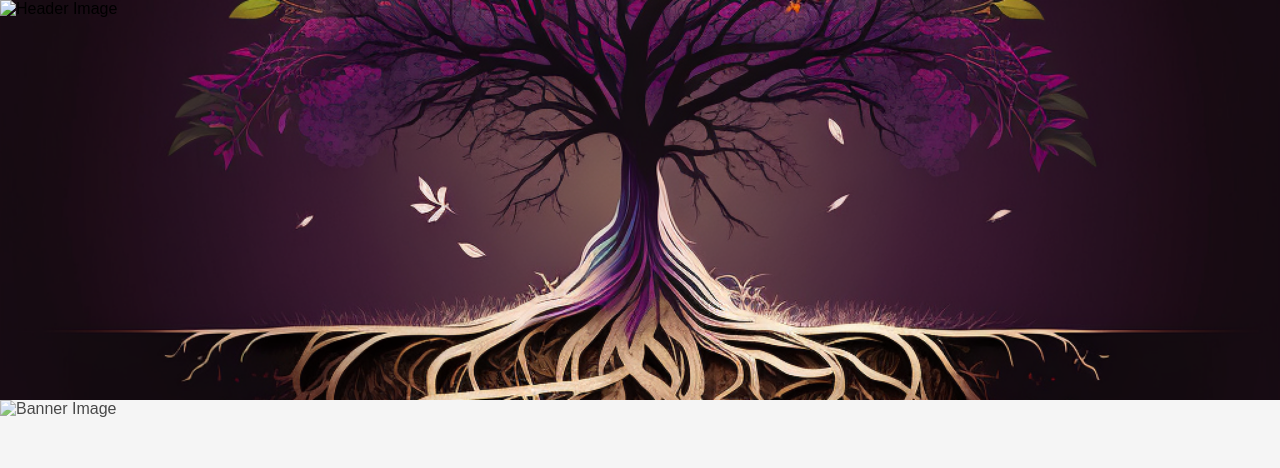
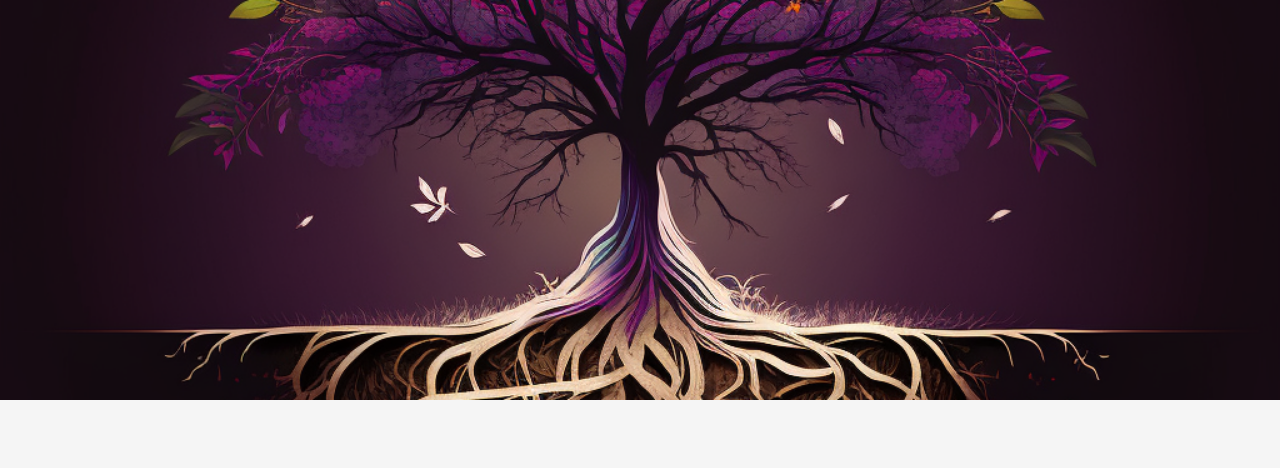
Before and after one commit to Crmueller1/Doula, a plain HTML site: page index.html in a window 1280 px wide. Shown: the top 468 px of the page. Drawn offline with Linux system fonts and the light colour scheme; a script that the page names is missing.

Commit message:
updated html

```diff
--- a/index.html
+++ b/index.html
@@ -8,16 +8,15 @@
   </head>
   <body>
     <header>
-      <img src="header-image.jpg" alt="Header Image" />
+      <img src="header-image.jpg" alt="" />
     </header>
 
     <main>
       <section class="banner">
 
-        <img src="x" alt="Banner Image" />
+        <!--<img src="banner.jpg" alt="" />-->
         <h1>Birthing and Mental Health Services</h1>
       </section>
-
       <section class="services">
         <div class="container">
           <h2>Supporting You Through Every Step of Your Journey</h2>
```
